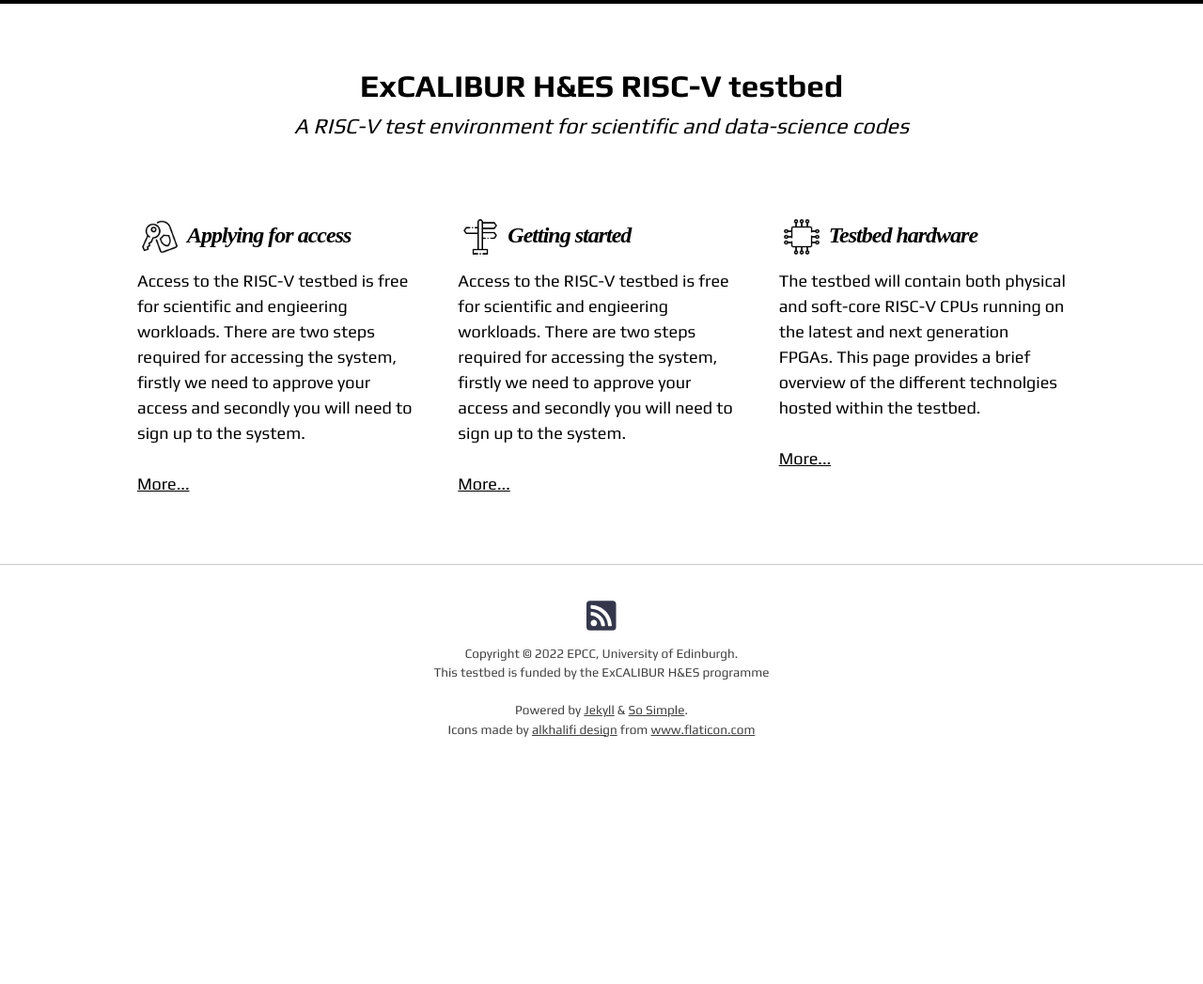
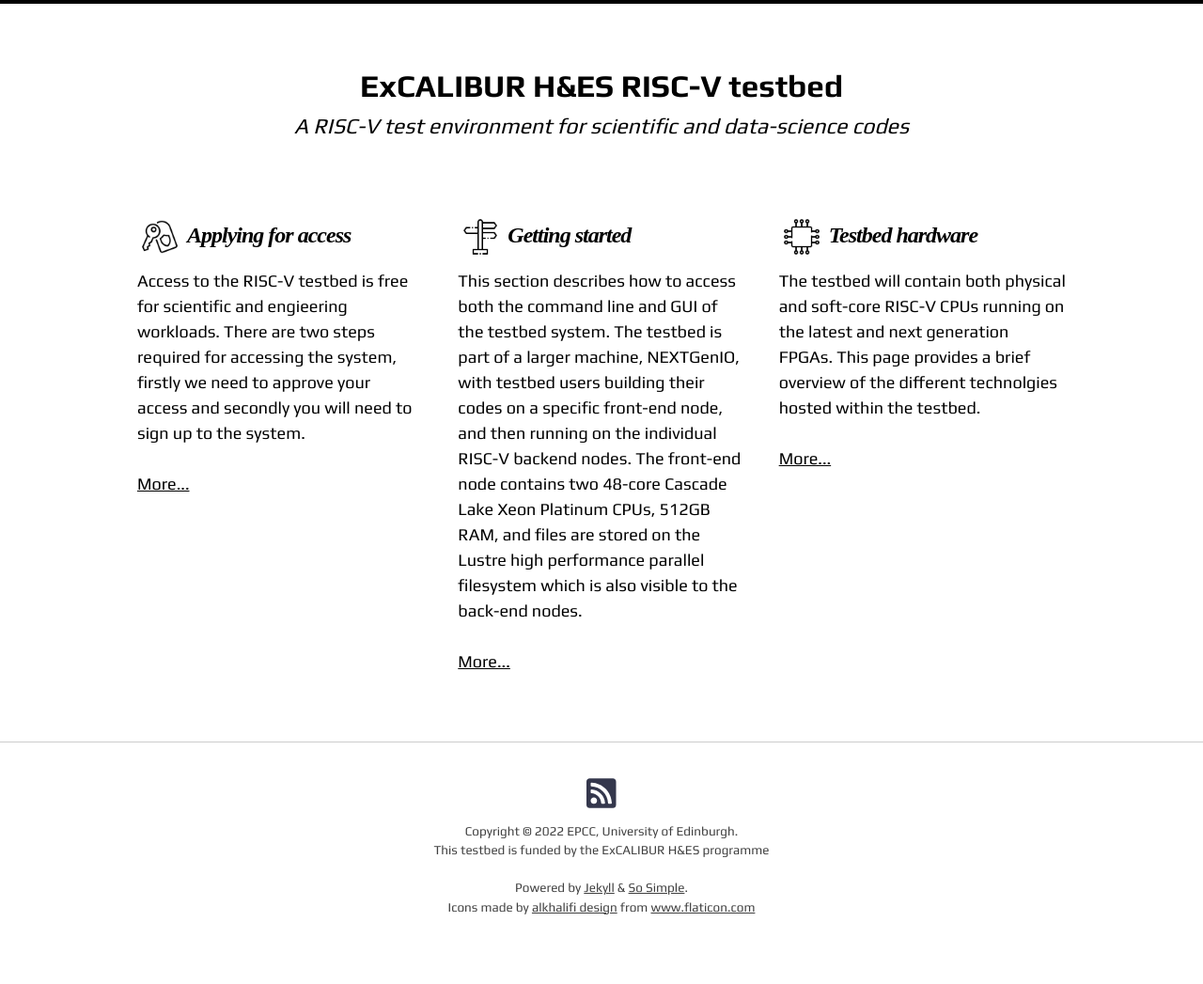
Before and after one commit to RISCVtestbed/riscvtestbed.github.io, a Jekyll site: the page built from documentation.md, in a window 1280 px wide. Shown: the whole page at 94% size. Built offline with Jekyll 4.4.1, drawn with Linux system fonts in a browser that asks for light colours; nearby versions of some CDN libraries; before the commit the page ends 900 px from its top, so only the background shows below that.

Commit message:
Update getting_started.md

````diff
--- a/_documentation/getting_started.md
+++ b/_documentation/getting_started.md
@@ -4,16 +4,29 @@
 icon_alt: Sign post
 ---
 
-Access to the RISC-V testbed is free for scientific and engieering workloads. There are two steps required for
-accessing the system, firstly we need to approve your access and secondly you will need to sign up to the system.
+This section describes how to access both the command line and GUI of the testbed system. The testbed is part of a larger machine, NEXTGenIO, with testbed users building their codes on a specific front-end node, and then running on the individual RISC-V backend nodes. The front-end node contains two 48-core Cascade Lake Xeon Platinum CPUs, 512GB RAM, and files are stored on the Lustre high performance parallel filesystem which is also visible to the back-end nodes.
 
-# Step one, access approval
+### Command line access
 
-You should first send an email to riscv-testbed@mlist.is.ed.ac.uk giving a brief description of who you are, your institution affiliation and what you are planning to use the
-RISC-V testbed for (e.g. what codes you are interested in accelerating). There are two purposes to this step, firstly ensuring that users are utilising the system appropriately but also we are able to offer software support.
+The testbed system is only accessible via the _hydra-vpn_ proxy host, and in the previous _applying for access_ step you will have signed up for accounts on both _hydra-vpn_ and _NEXTGenIO_. To access the testbed you need to therefore first ssh to _hydra-vpn_ via `ssh username@hydra-vpn.epcc.ed.ac.uk` , the first time that you access this you will need to use the password automatically allocated via the SAFE system (it can be retrieved via SAFE) and will be prompted to change this.
 
-# Step two, apply for access via SAFE
+Once you have logged into hydra-vpn then you can access the testbed login node via `ssh username@nextgenio-login2` . This is the node  flow is illustrated below.
 
-You should only do this step after receiving a reply from the previous step. The machine is managed by SAFE, and to request an account you should visit https://webapps.epcc.ed.ac.uk/safadmin/ and sign up. This is a two stage process, you first sign up for a web account, and once that is created go into SAFE and click Login accounts and Request login account. Enter the project code nx08 and request an account on hydra-vpn. You should then repeat this process requesting an account on NextgenIO , the usernames you select for both these machines can be the same.
+```console
+username@localhost:~$ ssh username@hydra-vpn.epcc.ed.ac.uk
+[username@hydra-vpn ~]$ ssh username@nextgenio-login2
+[username@nextgenio-login2 ~]$
+```
+>**ADVICE:**
+> It is possible to automate the proxy step by setting this up in your ssh .config file as a proxyjump
 
-Once you have applied for an account it typically takes a few hours for it to be created and you will be emailed with further details.
+### Desktop access
+
+<img src="/docs/images/x2go_settings.png" width="400" height="400" align="right"/>
+
+The lightweight XFCE desktop is installed on the front-end of the testbed system, which is especially useful for programming FPGAs as much of the tooling has a graphical component to it. The front-end is also running X2GO which tends to provide much better performance than vanilla X forwarding. Therefore we strongly suggest accessing the desktop via X2GO, with users just needing to install the client program which is available [here](https://wiki.x2go.org/doku.php/download:start).
+
+Once the client is installed, create a new profile with settings matching those as illustrated below (assuming that you use the same username and password for both _hydra-vpn_ and the _NEXTGenIO_ node.
+
+>**NOTE:**
+> Whilst it is possible to run the individual graphical tools directly via X2GO, we suggest doing this via the XFCE desktop environment as find that this provides a much better user experience.
````
